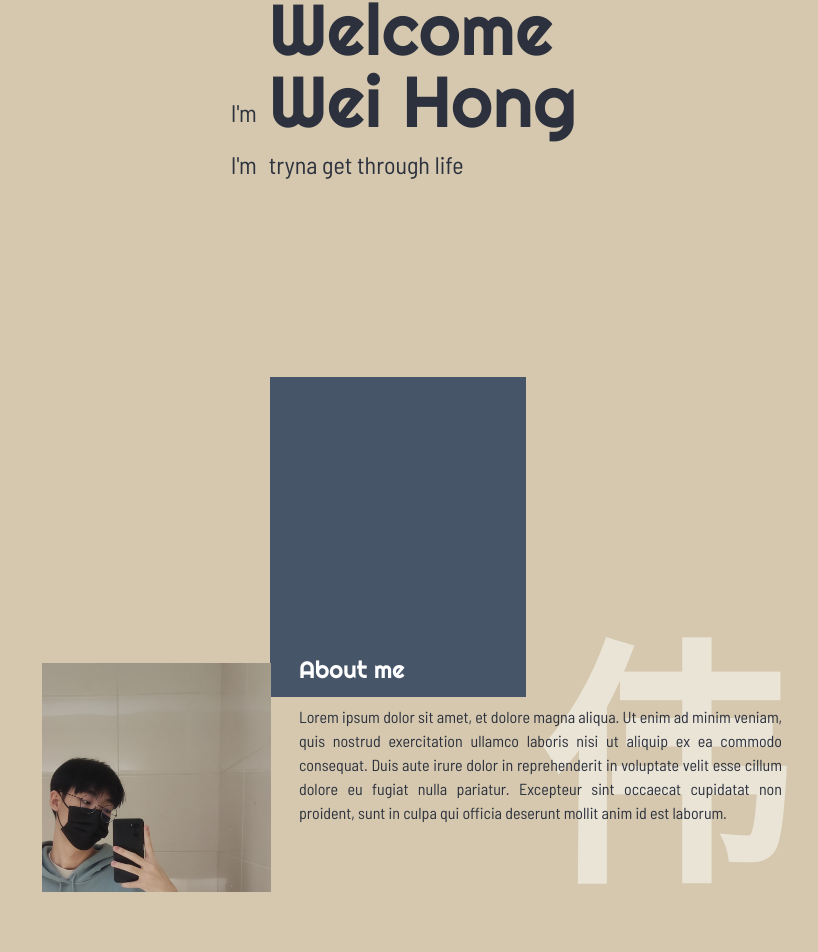
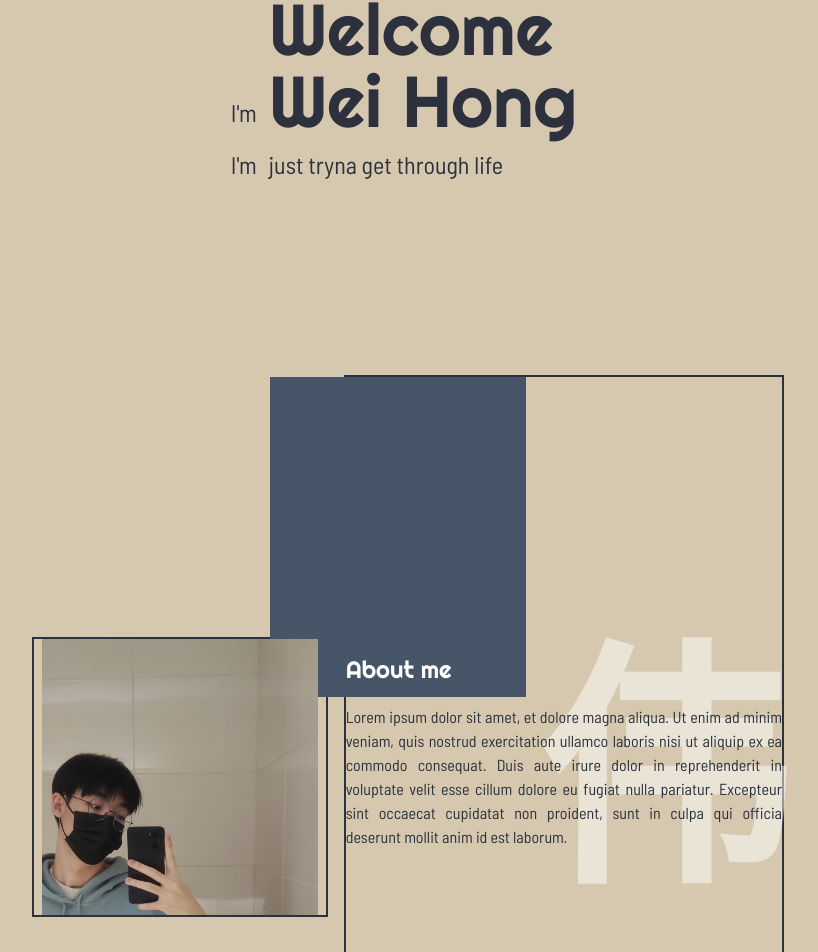
Before and after one commit to w3ihong/personalWeb, a Next.js app: page / in a window 1280 px wide. Shown: the part 496-1448 px from the top of the page, without its empty margins (242-1060 px from the left). Built offline with nearby package versions, Linux system fonts and the light colour scheme.

Commit message:
readjusted about me alignment

```diff
--- a/src/app/page.tsx
+++ b/src/app/page.tsx
@@ -59,7 +59,7 @@ export default function Home() {
               <div className=" flex justify-end p-3">
                 <h2 className="flex text-base md:text-2xl">I'm </h2>
               </div>
-              <h2 className="text-base md:text-2xl">tryna get through life</h2>
+              <h2 className="text-base md:text-2xl">just tryna get through life</h2>
 
             </div>
           </div>
@@ -70,23 +70,23 @@ export default function Home() {
           {/* top decorative box */}
           <div className=" AOS absolute hidden md:block w-1/3 bg-slate-600 h-1/2 md:h-2/5 top-0"></div>
           {/* Image container */}
-          <div className=" flex w-4/5 md:w-2/5 m-5 max-w-[18rem] px-2">
+          <div className=" flex w-4/5 md:w-2/5 m-5 px-2 showBorder justify-center md:justify-end">
             <Image
               src={profilePic}
               alt="Picture of me"
-              className="z-10 AOS from-L"
+              className="z-10 AOS from-L w-full max-w-[18rem]"
             />
           </div>
           {/* text container */}
-          <div className="flex flex-col w-4/5 h-1/2 md:h-full justify-start">
+          <div className="flex flex-col w-5/6 md:w-3/5  md:h-full justify-center  showBorder">
             <div className="flex items-end md:h-2/5 ">
               {/* mobile decorative box */}
               <div className="absolute bg-slate-600 md:hidden w-1/2 h-[16rem] z-0 left-0"></div>
               <h1 className="AOS from-T text-2xl py-3 md:text-3xl md:py-5 text-white z-10">About me</h1>
             </div>
-            <span className=" absolute z-20 w-1/4 right-[3.5rem] -bottom-[10rem]  font-bold text-[13rem] md:text-[16rem] text-white/50">伟宏</span>
-            <div className="AOS from-B flex md:h-3/5 z-30 pt-2">
-              <p className=" text-justify text-base">Lorem ipsum dolor sit amet, et dolore magna aliqua. Ut enim ad minim veniam, quis nostrud exercitation ullamco laboris nisi ut aliquip ex ea commodo consequat. Duis aute irure dolor in reprehenderit in voluptate velit esse cillum dolore eu fugiat nulla pariatur. Excepteur sint occaecat cupidatat non proident, sunt in culpa qui officia deserunt mollit anim id est laborum.</p>
+            <span className="absolute z-20 w-1/4 right-[3.5rem] -bottom-[10rem]  font-bold text-[13rem] md:text-[16rem] text-white/50">伟宏</span>
+            <div className="AOS from-B flex w-full md:w-4/5 md:h-3/5 z-30 pt-2">
+              <p className="text-justify text-base">Lorem ipsum dolor sit amet, et dolore magna aliqua. Ut enim ad minim veniam, quis nostrud exercitation ullamco laboris nisi ut aliquip ex ea commodo consequat. Duis aute irure dolor in reprehenderit in voluptate velit esse cillum dolore eu fugiat nulla pariatur. Excepteur sint occaecat cupidatat non proident, sunt in culpa qui officia deserunt mollit anim id est laborum.</p>
             </div>
           </div>
         </section>
```
